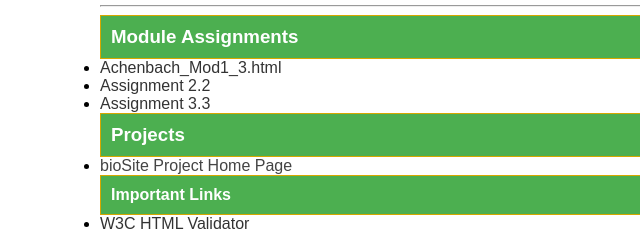
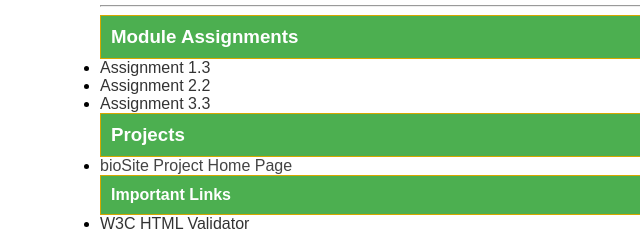
Before and after one commit to jacobwachenbach/csd-340, a plain HTML site: page index.html in a window 1280 px wide. Shown: the part 162-392 px from the top of the page, 0-640 px from the left. Drawn offline with Linux system fonts and the light colour scheme.

Commit message:
Update index.html

```diff
--- a/index.html
+++ b/index.html
@@ -13,7 +13,7 @@
         <hr>
         <h3>Module Assignments</h3>
         <ul>
-            <li><a href="module-1/Achenbach_Mod1_3.html">Achenbach_Mod1_3.html</a></li>
+            <li><a href="module-1/Achenbach_Mod1_3.html">Assignment 1.3</a></li>
             <li><a href="module-2/Achenbach_Mod2_2.html">Assignment 2.2</a></li>
             <li><a href="module-3/Assignment3.3.html">Assignment 3.3</a></li>
         </ul>
```
